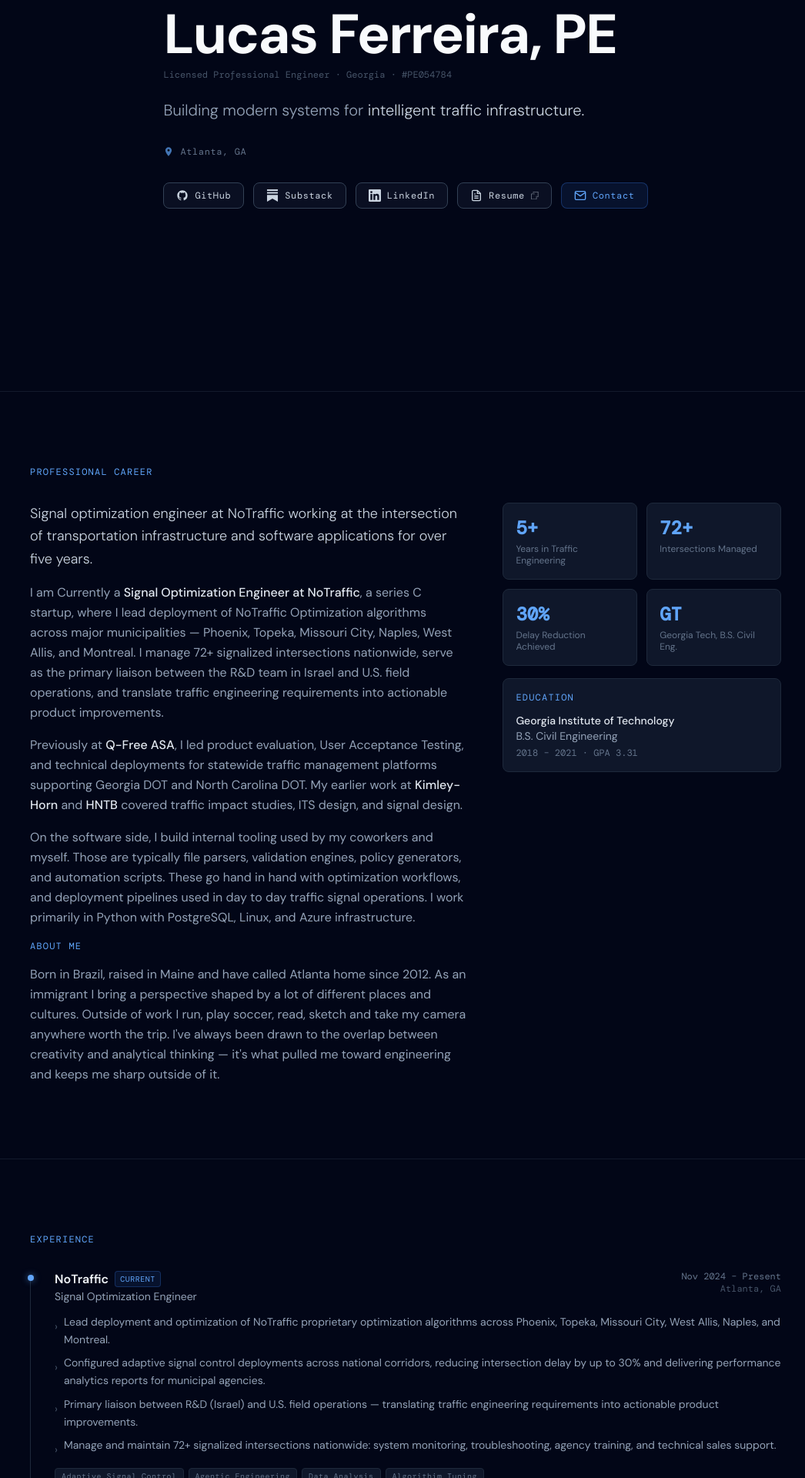
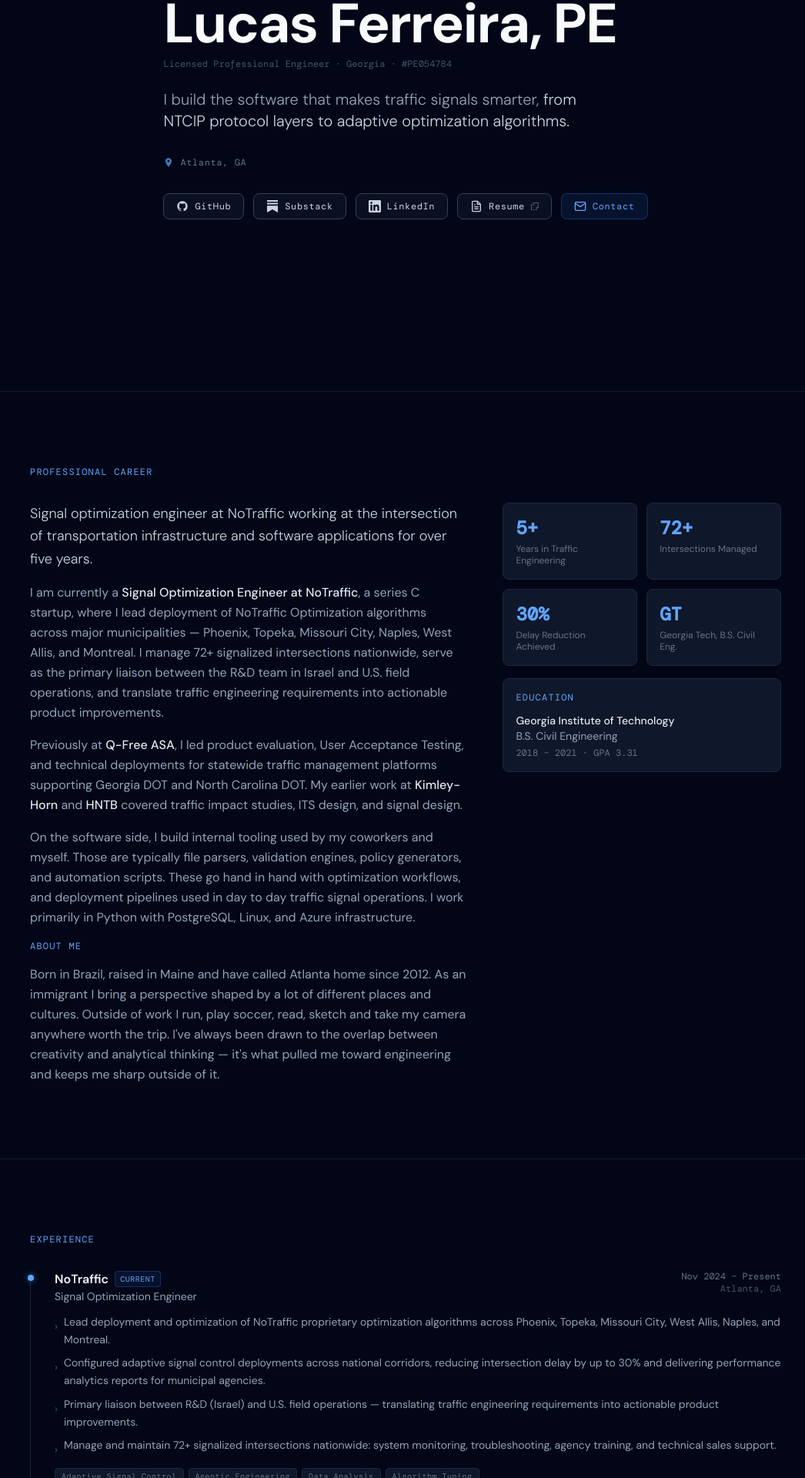
Before and after one commit to shmucas/portfolio, a React (Vite) app: page / in a window 1280 px wide. Shown: the part 292-2212 px from the top of the page at 77% size, without its empty margins (113-1159 px from the left). Built offline with nearby package versions, Linux system fonts and the light colour scheme.

Commit message:
fix typos, remove project link icons, update hero tagline

```diff
--- a/src/components/About.jsx
+++ b/src/components/About.jsx
@@ -19,7 +19,7 @@
                 transportation infrastructure and software applications for over five years.
               </p>
               <p className="text-slate-400 leading-relaxed">
-                I am Currently a <span className="text-slate-200 font-medium">Signal Optimization Engineer at NoTraffic</span>, a series C startup,
+                I am currently a <span className="text-slate-200 font-medium">Signal Optimization Engineer at NoTraffic</span>, a series C startup,
                 where I lead deployment of NoTraffic Optimization algorithms across major
                 municipalities — Phoenix, Topeka, Missouri City, Naples, West Allis, and Montreal. I manage 72+
                 signalized intersections nationwide, serve as the primary liaison between the R&D
--- a/src/components/Experience.jsx
+++ b/src/components/Experience.jsx
@@ -11,7 +11,7 @@
       'Primary liaison between R&D (Israel) and U.S. field operations — translating traffic engineering requirements into actionable product improvements.',
       'Manage and maintain 72+ signalized intersections nationwide: system monitoring, troubleshooting, agency training, and technical sales support.',
     ],
-    tags: ['Adaptive Signal Control', 'Agentic Engineering', 'Data Analysis', 'Algorithim Tuning'],
+    tags: ['Adaptive Signal Control', 'Agentic Engineering', 'Data Analysis', 'Algorithm Tuning'],
   },
   {
     company: 'Q-Free ASA',
--- a/src/components/Hero.jsx
+++ b/src/components/Hero.jsx
@@ -58,8 +58,8 @@
           <p className="font-mono text-xs text-slate-600 mb-6">Licensed Professional Engineer · Georgia · #PE054784</p>
 
           <p className="text-lg sm:text-xl text-slate-400 max-w-xl leading-relaxed mb-8 font-light">
-            Building modern systems for{' '}
-            <span className="text-slate-300">intelligent traffic infrastructure.</span>
+            I build the software that makes traffic signals smarter,{' '}
+            <span className="text-slate-300">from NTCIP protocol layers to adaptive optimization algorithms.</span>
           </p>
 
           <div className="flex items-center gap-2 mb-8 text-slate-500">
--- a/src/components/Projects.jsx
+++ b/src/components/Projects.jsx
@@ -122,15 +122,7 @@
                       >
                         {project.label}
                       </span>
-                      <svg
-                        viewBox="0 0 24 24"
-                        fill="none"
-                        stroke="currentColor"
-                        strokeWidth="1.5"
-                        className="w-4 h-4 text-slate-600 group-hover:text-slate-400 transition-colors"
-                      >
-                        <path d="M10 6H6a2 2 0 00-2 2v10a2 2 0 002 2h10a2 2 0 002-2v-4M14 4h6m0 0v6m0-6L10 14" />
-                      </svg>
+                      <span className="font-mono text-[10px] text-slate-600 tracking-wider">Private</span>
                     </div>
 
                     <h3 className="text-slate-100 font-semibold text-base mb-2 leading-snug">
```
